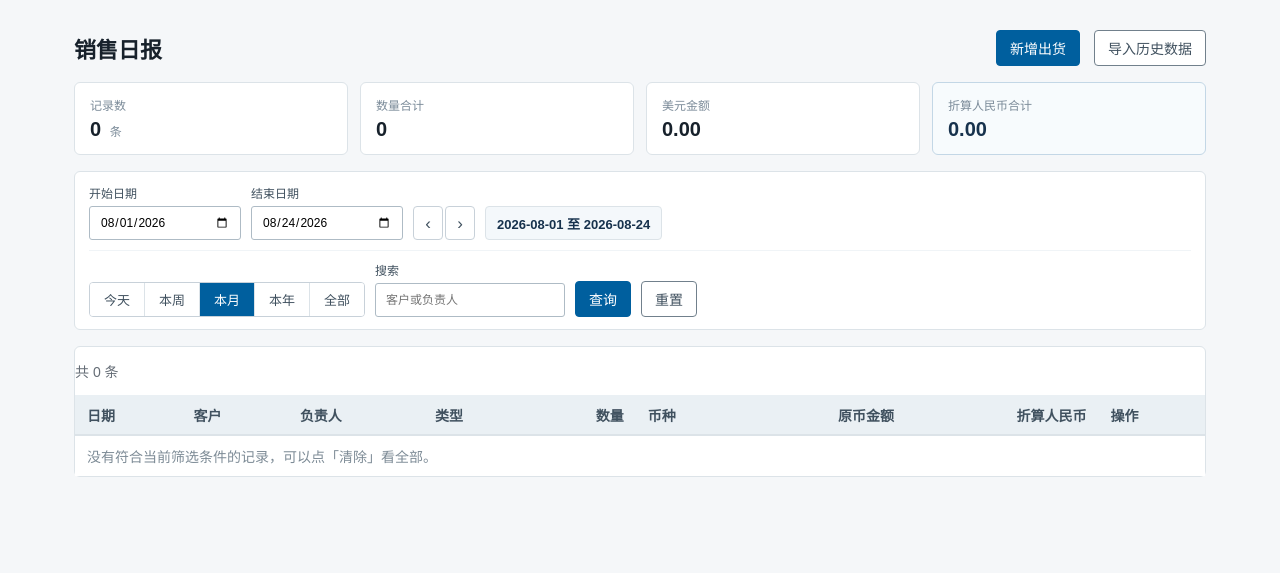
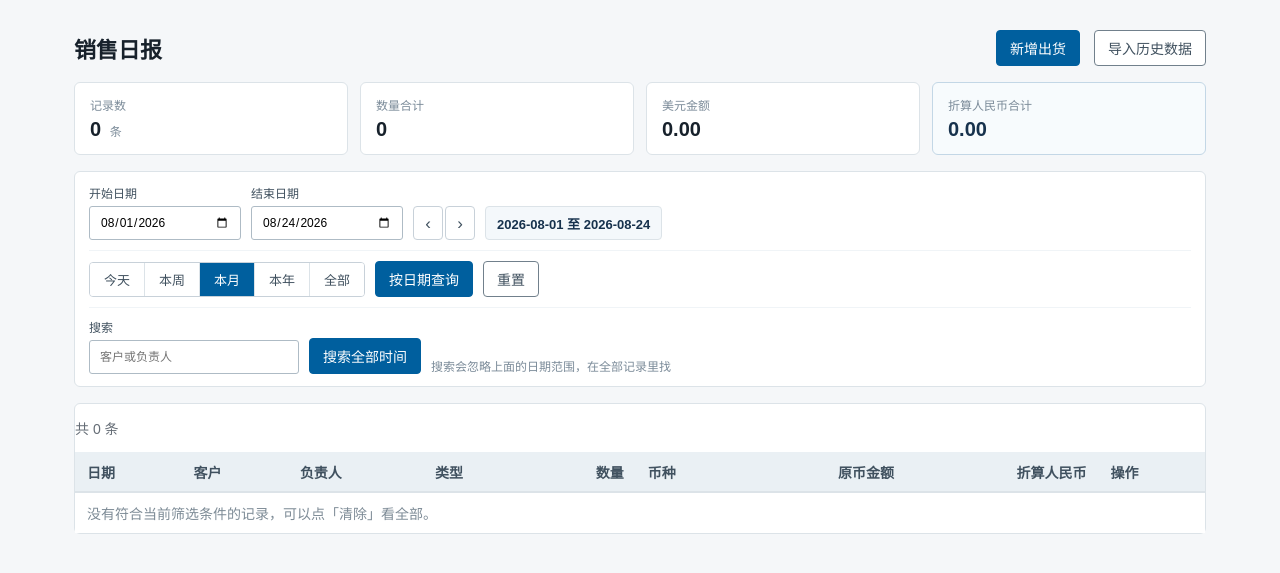
Before and after one commit to CenvyChan/dailyReport, a Django app: page /sales/shipments/ in a window 1280 px wide. Shown: the part 52-625 px from the top of the page. Run offline with Django 5.2, Linux system fonts and the light colour scheme; the visitor is signed in with stand-in values (Sample User, id 1); data comes from the database, SQL or seed files in the repository; data that the repository does not hold is empty.

Commit message:
搜索与日期筛选解耦，搜索默认覆盖全部时间
用户报告「搜索高然后点查询，会影响开始和结束日期」。复现后确认：日期没有被
改写，但它在悄悄限制搜索范围。

机制是日期框有预填值（默认本月 08-01 至 08-25），用户在搜索框打「高」点查询，
表单把这两个预填值一起提交上去，实际执行的是「本月内含高的记录」而不是「所有
含高的记录」——两条数据只搜到一条。同时因为变成了显式日期区间，「本月」的高亮
消失，看起来就像搜索把日期改了。

根子在设计：搜索是跨时间的意图（「高席这个人所有的单」），日期是限定范围的
意图，我把两者放在同一个表单里默认联动了。

改成搜索独立一行、自带「搜索全部时间」按钮，提交 scope=all，服务端让它优先于
日期框（JS 再顺手清空日期框，无 JS 也能工作）。搜索框回车走同一条路径。
筛选栏上写明当前搜索覆盖的范围，按日期搜完发现漏了记录时有「改为搜索全部时间」
的一键出口。原来的「查询」按钮改叫「按日期查询」，两种意图都能表达。

新增 7 个测试，重点锁住 scope=all 必须压过预填日期。全量 511 通过。

Co-Authored-By: Claude Opus 4.8 <noreply@anthropic.com>

```diff
--- a/core/services/date_filter.py
+++ b/core/services/date_filter.py
@@ -60,6 +60,13 @@ def resolve(request, *, today=None):
     end = parse_date(request.GET.get("end"))
     preset = request.GET.get("preset")
 
+    # scope=all 来自搜索框旁的「搜索全部时间」按钮，优先级高于日期框里的值。
+    # 搜索是跨时间的意图（「这个人所有的单」），而日期框是预填的（默认本月），
+    # 不给它更高优先级的话搜索会被悄悄限制在本月内——搜不全，用户还以为
+    # 是搜索把日期改了。
+    if request.GET.get("scope") == "all":
+        return _resolved(None, None, "all", request, today)
+
     if start or end:
         # 手填或翻页得到的具体区间，preset 不参与。
         # 只填了一头时补齐成单日，否则「前一天」会退化成开区间。
@@ -85,12 +92,17 @@ def resolve(request, *, today=None):
         preset = DEFAULT_PRESET
         start, end = preset_bounds(preset, today)
 
-    # 翻页步长跟随当前区间长度：看单日就翻一天，看一段就整段前后移。
-    # 直接给出目标日期让按钮写进日期框，不再拼 URL——模板里 Django 会把 & 转义成
-    # &amp;，参数名会变成 amp;end，等于 end 根本没传出去（真出过这个 bug）。
-    span = None
-    if start and end:
-        span = (end - start).days + 1
+    return _resolved(start, end, preset, request, today)
+
+
+def _resolved(start, end, preset, request, today):
+    """组装返回值。
+
+    翻页步长跟随当前区间长度：看单日就翻一天，看一段就整段前后移。
+    直接给出目标日期让按钮写进日期框，不再拼 URL——模板里 Django 会把 & 转义成
+    &amp;，参数名会变成 amp;end，等于 end 根本没传出去（真出过这个 bug）。
+    """
+    span = (end - start).days + 1 if (start and end) else None
     return {
         "start": start,
         "end": end,
--- a/static/css/app.css
+++ b/static/css/app.css
@@ -369,3 +369,10 @@ td.num-key { font-weight: 600; }
 .page-jump { display: inline-flex; align-items: center; gap: 6px; margin: 0; font-size: 13px; color: #656d76; }
 .page-jump input { width: 60px; height: 28px; padding: 2px 6px; font-size: 13px; text-align: center; }
 .page-jump button { padding: 4px 10px; font-size: 13px; }
+
+/* 搜索独立一行：它是跨时间的意图，和上面按日期筛选不是一回事。
+   混在同一行联动时，预填的日期会把搜索悄悄限制在本月内。 */
+.df-search-line { align-items: center; }
+.df-search-line .df-search input { min-width: 210px; }
+.df-search-note { font-size: 12px; color: #7b8b99; }
+.df-search-note a { margin-left: 6px; }
--- a/templates/includes/date_filter.html
+++ b/templates/includes/date_filter.html
@@ -42,13 +42,32 @@
       <button type="submit" name="preset" value="all"{% if dates.preset == 'all' %} class="on"{% endif %}>全部</button>
     </span>
 
+    {% comment %} 按当前日期区间查询：把日期框里的值应用上去 {% endcomment %}
+    <button type="submit" name="preset" value="">按日期查询</button>
+    <a class="button secondary" href="?">重置</a>
+  </div>
+
+  {% comment %}
+  搜索单独一行、自带提交按钮，且提交时清空日期。
+
+  搜索是跨时间的意图（「高席这个人所有的单」），日期是限定范围的意图，两者混在
+  一起联动会出问题：日期框是预填的（默认本月），用户在搜索框打「高」点查询，
+  表单会把预填的日期一起交上去，于是变成「本月内含高的记录」——搜不全，而且
+  「本月」的高亮消失，看起来像搜索改动了日期。
+  {% endcomment %}
+  <div class="df-line df-search-line">
     <label class="df-search">搜索
-      <input type="search" name="q" value="{{ search }}" placeholder="{{ search_placeholder }}">
+      <input type="search" name="q" id="df-q" value="{{ search }}" placeholder="{{ search_placeholder }}">
     </label>
-
-    {% comment %} 点预设时要清掉日期框里的旧值，否则「显式日期优先」会让预设失效 {% endcomment %}
-    <button type="submit" name="preset" value="">查询</button>
-    <a class="button secondary" href="?">重置</a>
+    <button type="submit" name="scope" value="all" class="df-search-go">搜索全部时间</button>
+    {% if search %}
+    <span class="df-search-note">
+      正在搜索「{{ search }}」，范围：{{ dates.label }}
+      {% if dates.start %}<a href="?q={{ search }}&amp;preset=all">改为搜索全部时间</a>{% endif %}
+    </span>
+    {% else %}
+    <span class="df-search-note">搜索会忽略上面的日期范围，在全部记录里找</span>
+    {% endif %}
   </div>
 </form>
 <script>
@@ -66,12 +85,25 @@
     });
   });
 
-  // 预设：清空日期框，否则 resolve() 里「显式日期优先」会让按钮点了没反应。
-  form.querySelectorAll(".presets button").forEach((button) => {
+  // 预设和「搜索全部时间」都要清空日期框，否则 resolve() 里的「显式日期优先」
+  // 会让预填的日期把它们顶掉——按钮看起来点了没反应。
+  form.querySelectorAll(".presets button, .df-search-go").forEach((button) => {
     button.addEventListener("click", () => {
       start.value = "";
       end.value = "";
     });
   });
+
+  // 搜索框里按回车走「搜索全部时间」，而不是默认提交（默认会带上日期）。
+  const search = document.getElementById("df-q");
+  const searchGo = form.querySelector(".df-search-go");
+  if (search && searchGo) {
+    search.addEventListener("keydown", (event) => {
+      if (event.key === "Enter") {
+        event.preventDefault();
+        searchGo.click();
+      }
+    });
+  }
 })();
 </script>
```
Also changed, not shown: core/tests/test_date_filter.py (+97 -0 lines).
